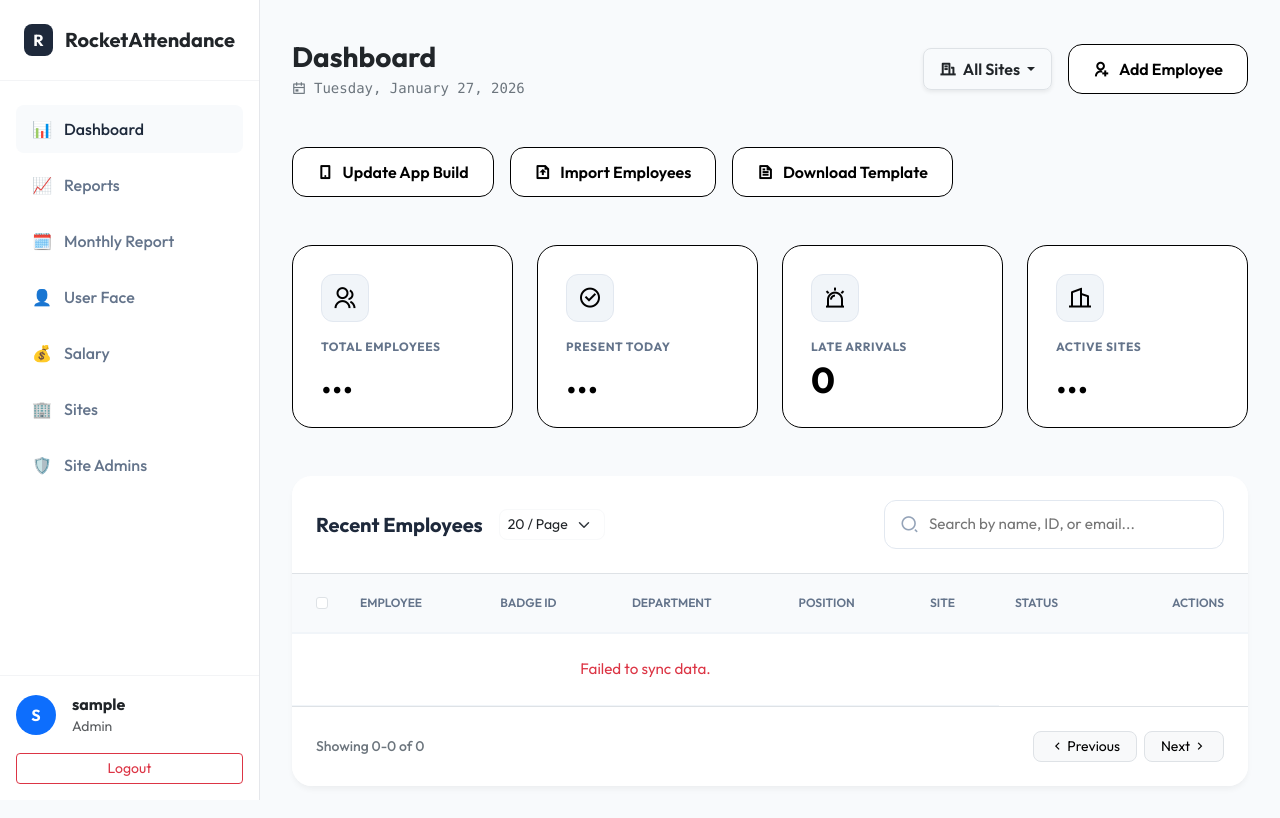
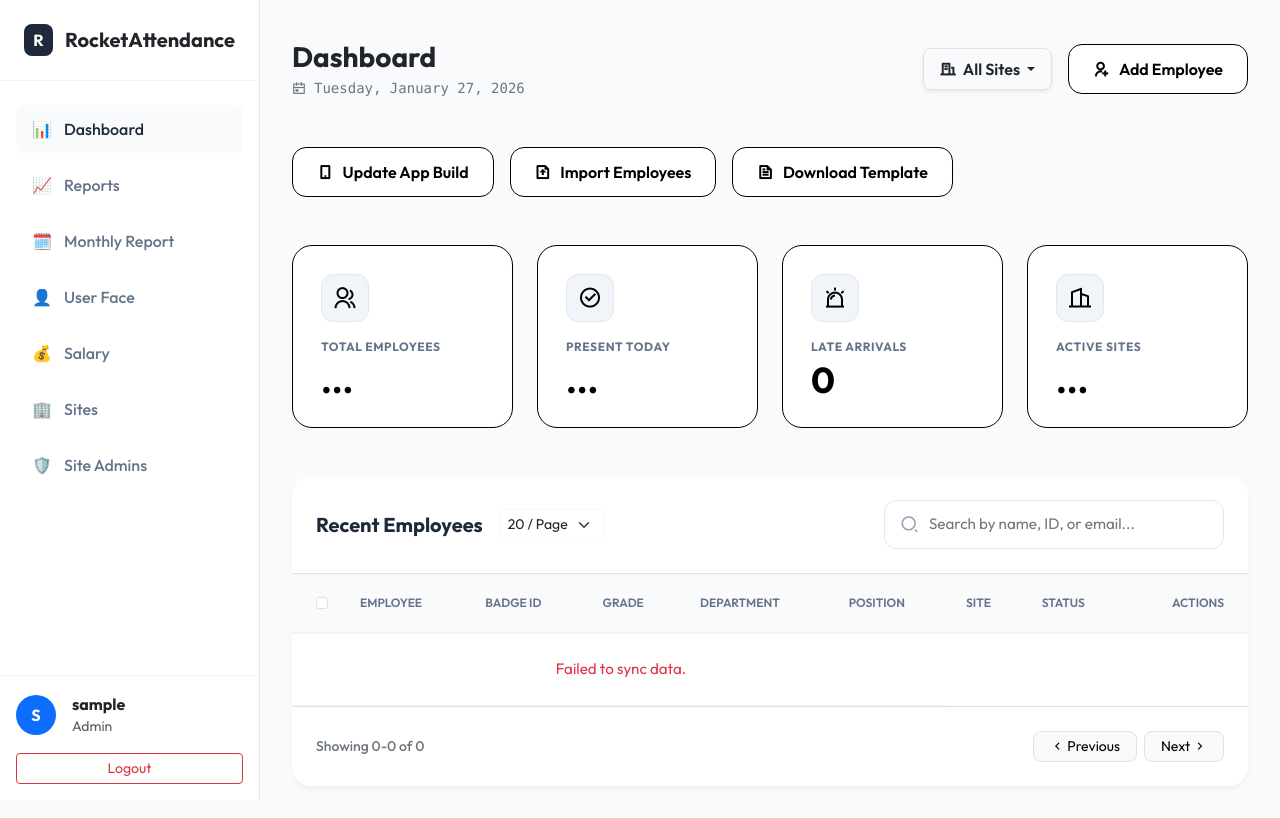
Before and after one commit to alphadeveloper12/attendence_app_backend, a Django app: page /api/attendance/dashboard/ in a window 1280 px wide. Run offline with Django 5.2, Linux system fonts and the light colour scheme; the visitor is signed in with stand-in values (Sample User, id 1); data that the repository does not hold is empty; some libraries are stand-ins or nearby versions.

Commit message:
grade added

```diff
--- a/attendance/templates/dashboard.html
+++ b/attendance/templates/dashboard.html
@@ -360,6 +360,7 @@
                     </th>
                     <th>Employee</th>
                     <th>Badge ID</th>
+                    <th>Grade</th>
                     <th>Department</th>
                     <th>Position</th>
                     <th>Site</th>
@@ -736,6 +737,7 @@
                         </div>
                     </td>
                     <td><span class="badge bg-light text-dark border font-monospace px-2">${emp.badge_number || '-'}</span></td>
+                    <td>${emp.salary_grade || '-'}</td>
                     <td>${emp.department || '-'}</td>
                     <td>${emp.position || '-'}</td>
                     <td><i class="ri-map-pin-line text-secondary me-1"></i>${emp.site_name || '-'}</td>
@@ -805,6 +807,7 @@
                     fields: [
                         { label: 'Department', value: emp.department },
                         { label: 'Position', value: emp.position },
+                        { label: 'Grade', value: emp.salary_grade },
                         { label: 'Employer', value: emp.employer },
                         { label: 'Joining Date', value: emp.date_of_joining },
                         { label: 'Salary', value: emp.gross_salary ? `AED ${parseFloat(emp.gross_salary).toLocaleString()}` : '-' }
--- a/attendance/templates/reports.html
+++ b/attendance/templates/reports.html
@@ -354,6 +354,7 @@
                 <tr>
                     <th class="ps-4">Employee</th>
                     <th>Badge ID</th>
+                    <th>Grade</th>
                     <th>Department</th>
                     <th>Position</th>
                     <th>Site</th>
@@ -515,6 +516,7 @@
                     </div>
                 </td>
                 <td><span class="font-monospace fw-bold text-dark bg-secondary bg-opacity-10 px-2 py-1 rounded small">${item.badge_number || '-'}</span></td>
+                <td>${item.salary_grade || '<span class="text-muted">-</span>'}</td>
                 <td>${item.department || '<span class="text-muted">-</span>'}</td>
                 <td>${item.position || '<span class="text-muted">-</span>'}</td>
                 <td><div class="d-flex align-items-center gap-1"><i class="ri-building-line text-secondary"></i> ${item.site}</div></td>
--- a/attendance/views.py
+++ b/attendance/views.py
@@ -2422,7 +2422,7 @@ def export_reports_view(request):
     response['Content-Disposition'] = f'attachment; filename="attendance_report_{selected_date}.csv"'
 
     writer = csv.writer(response)
-    writer.writerow(['Employee Name', 'Badge ID', 'Department', 'Position', 'Site', 'Date', 'Status', 'Check In', 'Check Out'])
+    writer.writerow(['Employee Name', 'Badge ID', 'Grade', 'Department', 'Position', 'Site', 'Date', 'Status', 'Check In', 'Check Out'])
 
     for emp in employees:
         att = attendance_map.get(emp.id)
@@ -2443,6 +2443,7 @@ def export_reports_view(request):
         writer.writerow([
             emp.name,
             emp.badge_number,
+            emp.salary_grade,
             emp.department,
             emp.position,
             site_name,
@@ -3057,6 +3058,7 @@ class AttendanceReportDataView(APIView):
                 'name': emp.name,
                 'email': emp.email,
                 'badge_number': emp.badge_number,
+                'salary_grade': emp.salary_grade,
                 'department': emp.department,
                 'position': emp.position,
                 'profile_picture': emp.profile_picture.url if emp.profile_picture else None,
```
